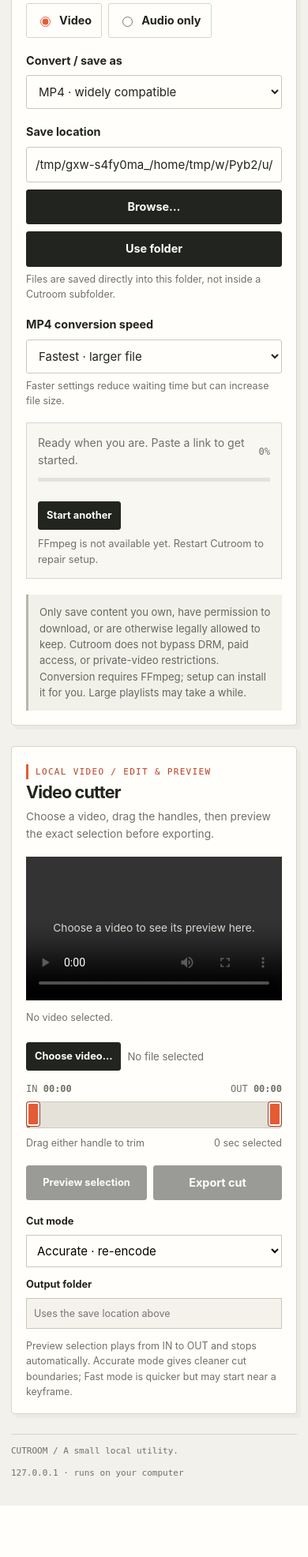
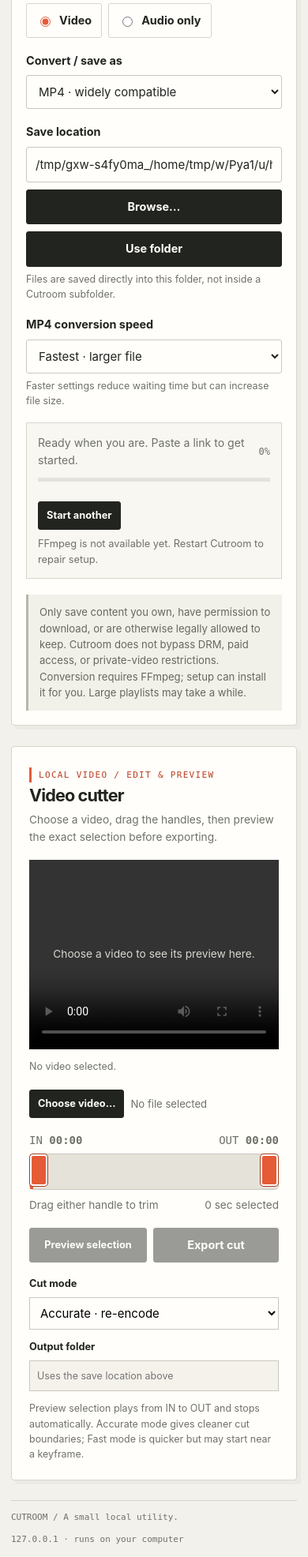
Before and after one commit to toppyfarter/cutroom, a Flask app: page / in a window 390 px wide. Shown: the part 538-2510 px from the top of the page at 79% size. Before the commit the page ends 2445 px from the top, so only its background shows below. Run offline with Flask 3, Linux system fonts and the light colour scheme.

Commit message:
Fix preview seeking and enlarge cutter workspace

```diff
--- a/templates/index.html
+++ b/templates/index.html
@@ -33,6 +33,34 @@
 .cutter-options select{width:100%;padding:9px;border:1px solid #c9c8bf;background:#fffefa;font:inherit}
 .cutter-hint{margin-top:12px;font-size:.78rem;color:var(--muted)}
 @media(max-width:700px){.cutter-layout{grid-template-columns:1fr}.cutter-options{grid-template-columns:1fr}}
+
+
+/* Larger, editor-style cutter layout */
+.wrap{max-width:1240px}
+.cutter-card{padding:clamp(22px,3vw,38px)}
+.cutter-layout{grid-template-columns:minmax(0,1fr);gap:20px}
+.preview-frame{width:100%;height:clamp(320px,56vw,690px);max-height:70vh;aspect-ratio:auto}
+.preview-frame video{width:100%;height:100%;object-fit:contain}
+.cutter-side{width:100%}
+.cutter-file{margin-bottom:12px}
+.cutter-times{font-size:14px;margin-top:20px}
+.timeline{height:54px;border-radius:5px}
+.timeline input[type=range]::-webkit-slider-runnable-track{height:52px}
+.timeline input[type=range]::-moz-range-track{height:52px}
+.timeline input[type=range]::-webkit-slider-thumb{width:22px;height:48px;border-radius:4px}
+.timeline input[type=range]::-moz-range-thumb{width:18px;height:44px;border-radius:4px}
+.cutter-meta{font-size:.85rem}
+.cutter-buttons{max-width:520px}
+.cutter-options{max-width:760px}
+@media(max-width:700px){
+  .wrap{padding-left:14px;padding-right:14px}
+  .preview-frame{height:clamp(240px,58vw,420px);max-height:62vh}
+  .timeline{height:46px}
+  .timeline input[type=range]::-webkit-slider-runnable-track{height:44px}
+  .timeline input[type=range]::-moz-range-track{height:44px}
+  .timeline input[type=range]::-webkit-slider-thumb{height:40px}
+  .timeline input[type=range]::-moz-range-thumb{height:36px}
+}
 
 </style></head>
 <body><div class="wrap">
@@ -133,10 +161,40 @@ $("chooseCutVideo").addEventListener("click",async()=>{
   }catch(e){setStatus(e.message,0)}
   finally{$("chooseCutVideo").disabled=false}
 });
+function waitForVideoEvent(eventName){
+  return new Promise((resolve,reject)=>{
+    const onEvent=()=>{cleanup();resolve()};
+    const onError=()=>{cleanup();reject(new Error("The video preview could not be loaded."))};
+    const cleanup=()=>{cutVideo.removeEventListener(eventName,onEvent);cutVideo.removeEventListener("error",onError)};
+    cutVideo.addEventListener(eventName,onEvent,{once:true});
+    cutVideo.addEventListener("error",onError,{once:true});
+  });
+}
+async function seekCutPreview(time){
+  if(cutVideo.readyState<1)await waitForVideoEvent("loadedmetadata");
+  if(Math.abs(cutVideo.currentTime-time)<0.04)return;
+  const seeked=waitForVideoEvent("seeked");
+  cutVideo.currentTime=time;
+  await seeked;
+}
 $("previewCutBtn").addEventListener("click",async()=>{
   if(!cutVideoPath||!cutDurationSeconds)return;
-  cutPreviewing=true;cutVideo.currentTime=Number(cutStart.value);$("previewCutBtn").textContent="Playing selection…";
-  try{await cutVideo.play()}catch(e){cutPreviewing=false;$("previewCutBtn").textContent="Preview selection";setStatus("The browser couldn't play this video's format. Try an MP4 or WebM video.",0)}
+  const start=Number(cutStart.value),end=Number(cutEnd.value);
+  cutPreviewing=true;$("previewCutBtn").disabled=true;$("previewCutBtn").textContent="Preparing preview…";
+  try{
+    await seekCutPreview(start);
+    if(!cutPreviewing)return;
+    $("previewCutBtn").textContent="Playing selection…";
+    await cutVideo.play();
+    if(cutVideo.currentTime>=end){cutVideo.pause();cutPreviewing=false}
+  }catch(e){
+    cutPreviewing=false;
+    $("previewCutBtn").textContent="Preview selection";
+    setStatus("Preview couldn't start. Try an MP4 or WebM file, then try again.",0);
+  }finally{
+    $("previewCutBtn").disabled=false;
+    if(!cutPreviewing)$("previewCutBtn").textContent="Preview selection";
+  }
 });
 cutVideo.addEventListener("timeupdate",()=>{
   if(cutPreviewing&&cutVideo.currentTime>=Number(cutEnd.value)){
```
